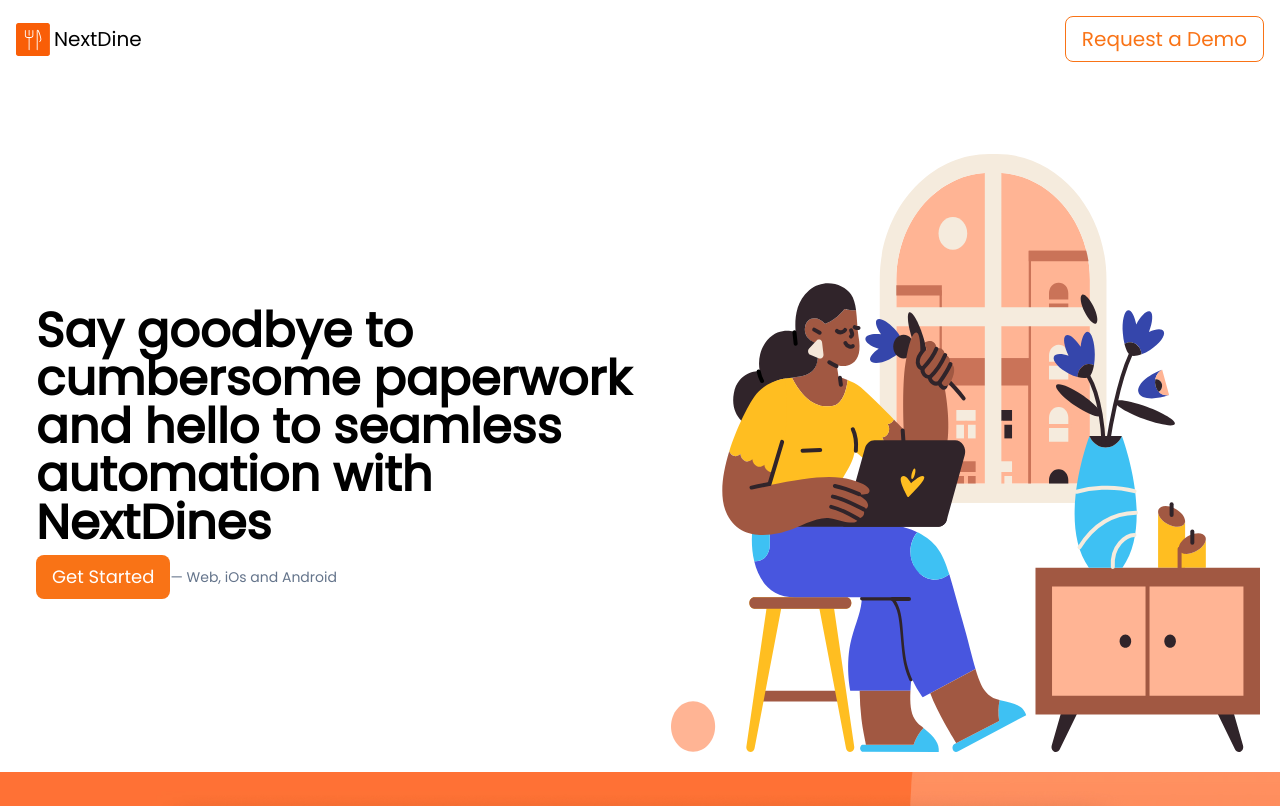
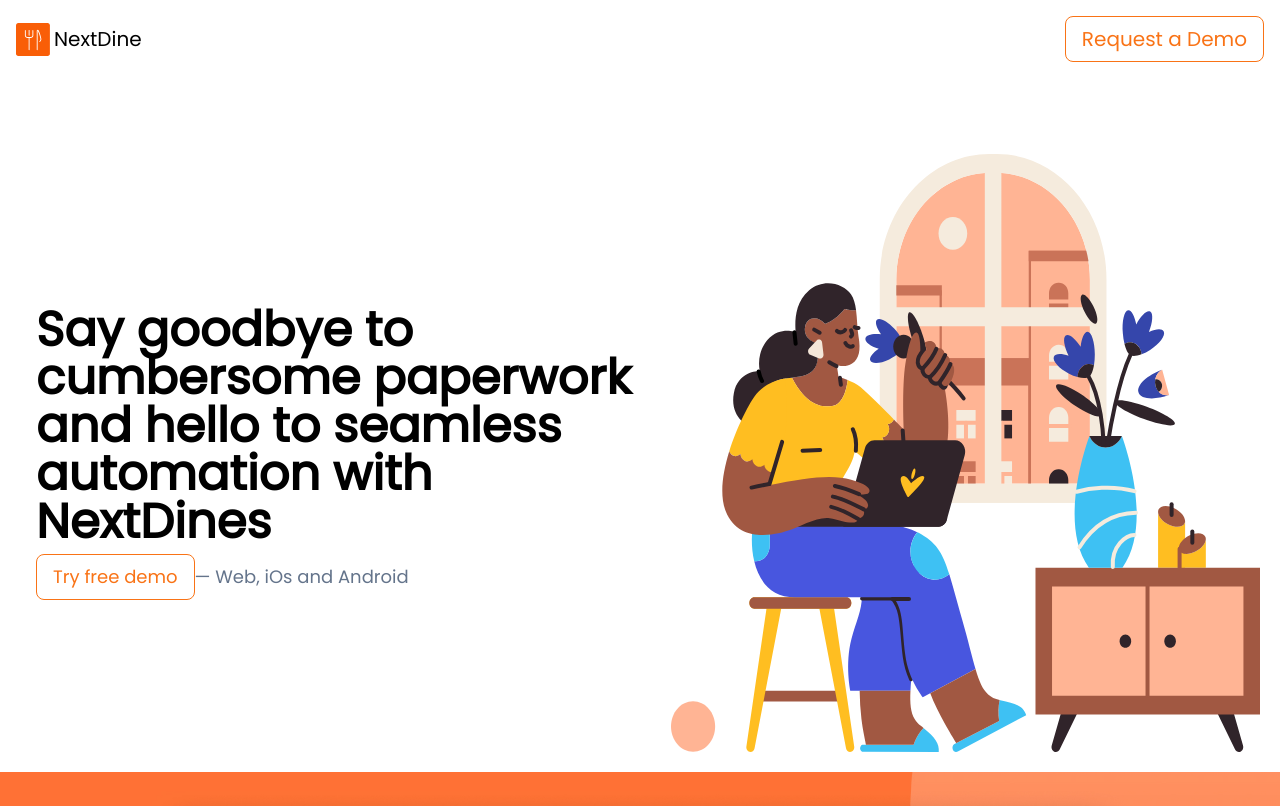
Before and after one commit to thegr8binil/NextDine, a Next.js app: page / in a window 1280 px wide. Shown: the top 806 px of the page. Built offline with nearby package versions, Linux system fonts and the light colour scheme.

Commit message:
Update HeroSection.js

```diff
--- a/components/HeroSection.js
+++ b/components/HeroSection.js
@@ -1,3 +1,4 @@
+import Modal from "@/components/Modal";
 export default function HeroSection() {
   return (
     <main className="max-w-10xl relative">
@@ -8,10 +9,8 @@
           Say goodbye to cumbersome paperwork and hello to seamless automation
           with NextDines
         </h1>
-        <div className="flex items-center justify-start text-sm mt-2 ">
-            <button className="bg-orange-500 text-white rounded-lg px-4 py-2 text-lg font-normal hover:bg-orange-600 transition-all ease-in-out">
-            Get Started
-            </button>
+        <div className="flex items-center justify-start text-lg font-normal mt-2 ">
+           <Modal buttonText="Try free demo" />
             <h1 className="font-normal text-slate-500">— Web, iOs and Android</h1>
         </div>
 
```
